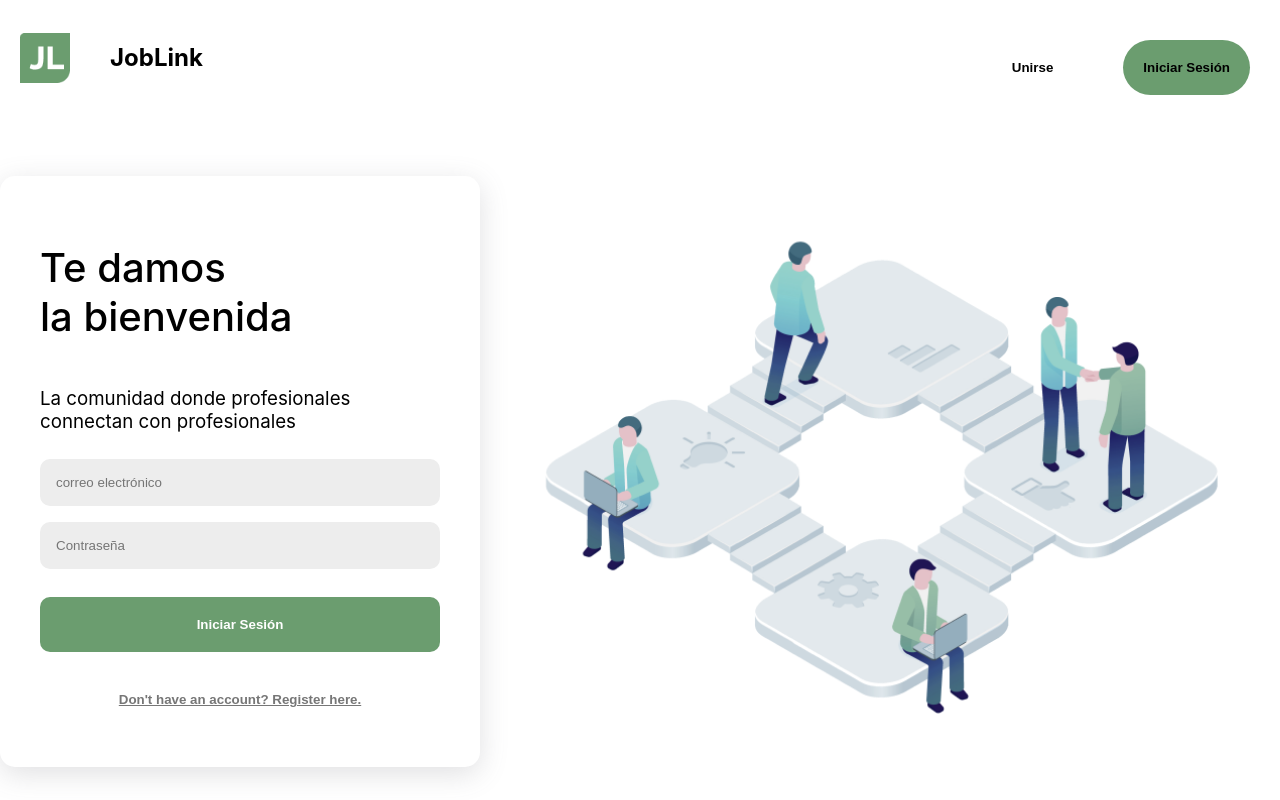
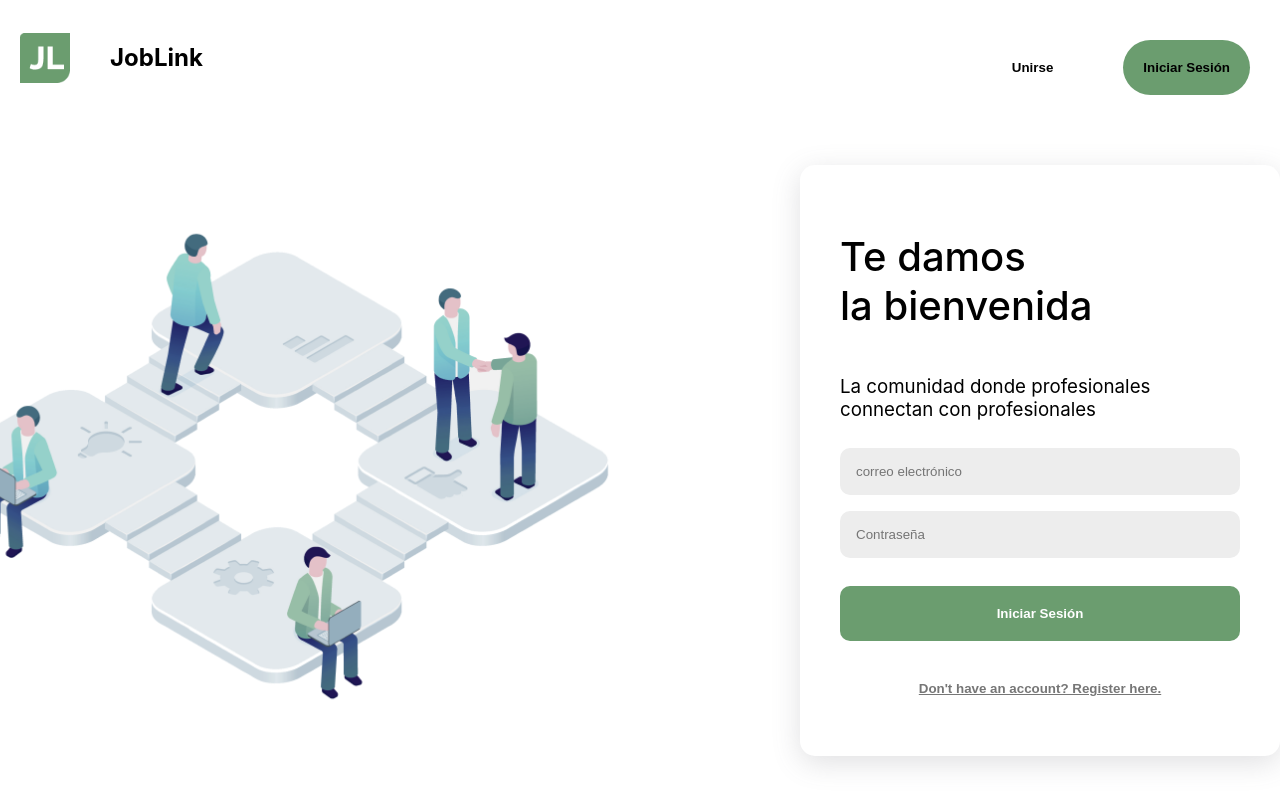
Before and after one commit to nds-fsd/linkedin, a React (Create React App) app in the folder frontend/: page / in a window 1280 px wide. Built offline with nearby package versions, Linux system fonts and the light colour scheme.

Commit message:
arreglo Home v2

```diff
--- a/frontend/src/components/Login.js
+++ b/frontend/src/components/Login.js
@@ -26,6 +26,10 @@ const Login = (props) => {
         </nav>
         <div className='big_container'>
 
+        <div className='logoIntro'>
+        <img src="./img/isometric-home 1.png" alt='imagen'/>
+        </div>
+
           <div className="auth_form_container">
 
             <form className="login_form" onSubmit={handleSubmit}>
@@ -39,9 +43,7 @@ const Login = (props) => {
             </form>
 
         </div>
-        <div className='logoIntro'>
-        <img src="./img/isometric-home 1.png" alt='imagen' />
-        </div>
+
         </div>
         </>
 
--- a/frontend/src/components/logina.css
+++ b/frontend/src/components/logina.css
@@ -64,9 +64,9 @@ button {
 }
 
 .logoIntro {
-  width: 800px;
-  padding: 20px;
+  width: 900px;
   display: flex;
+  margin-left:-100px;
   flex-direction: column;
   justify-content: center;
   align-items: center;
@@ -76,9 +76,11 @@ button {
   padding-top: 50px;
   display: flex;
   flex-direction: row;
-  justify-content: space-around;
+  justify-content: center;
   align-items: center;
   align-content: center;
+  gap:150px;
+
 
 }
 
```
